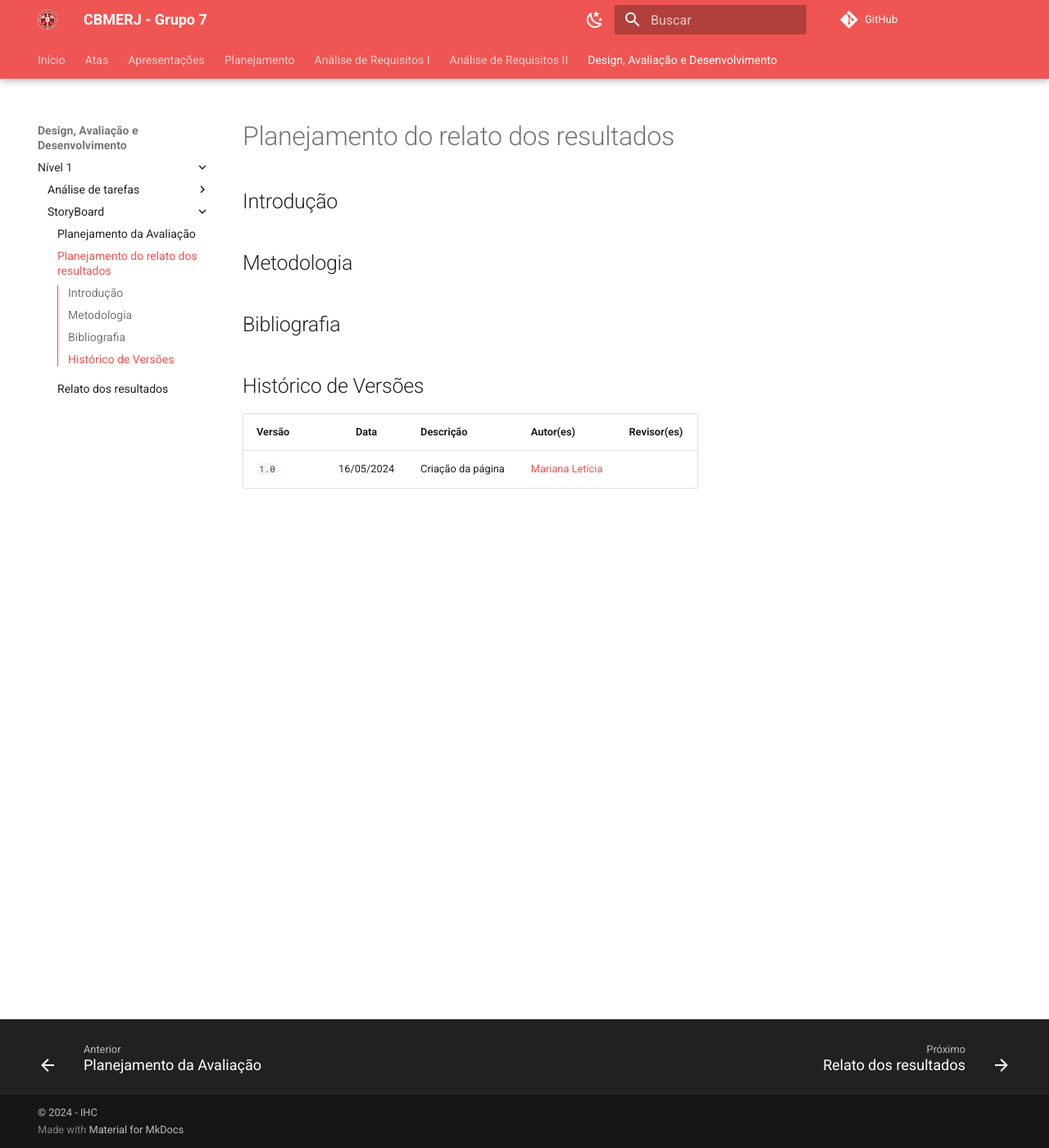
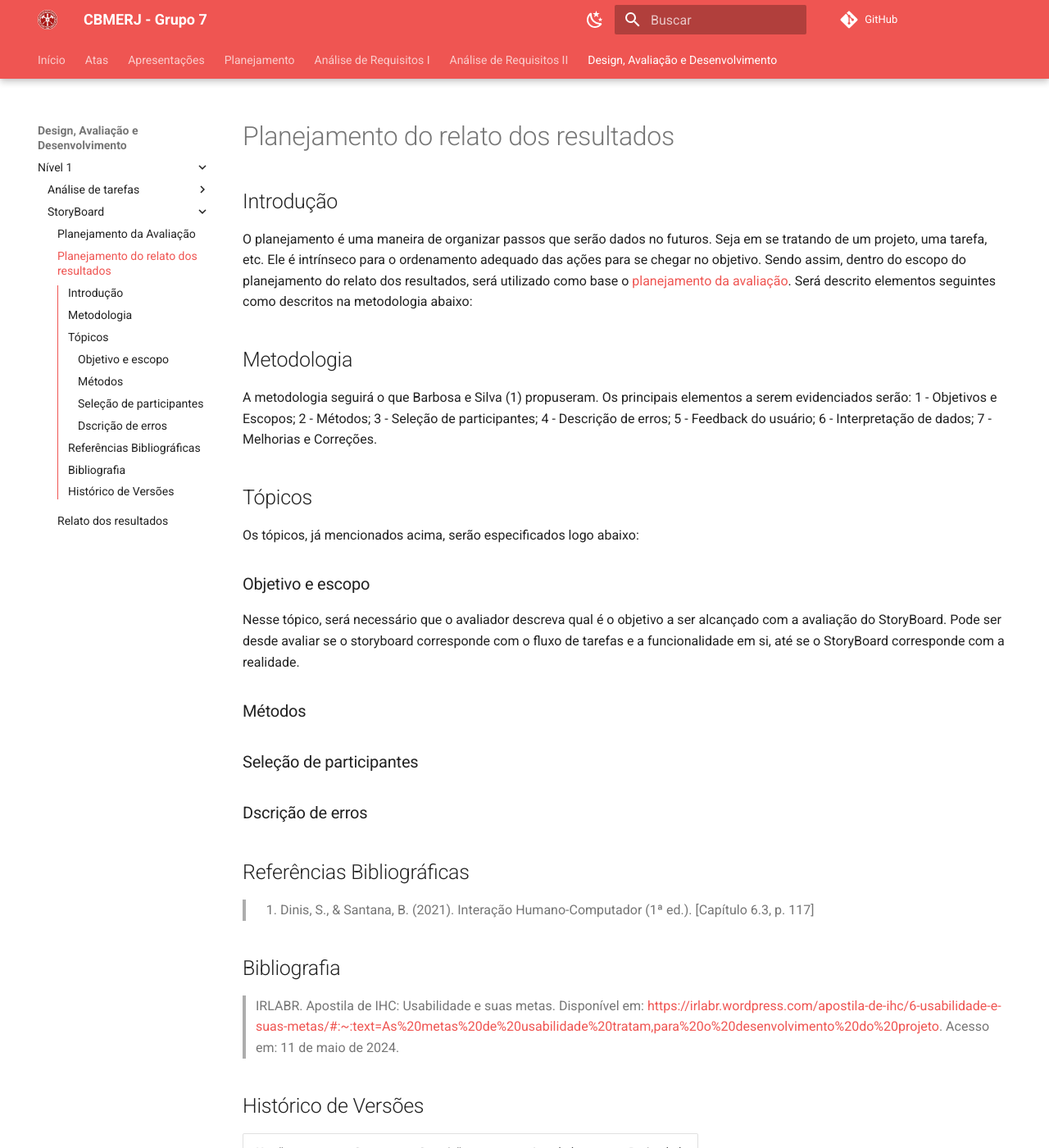
Before and after one commit to Interacao-Humano-Computador/2024.1-CBMERJ, an MkDocs documentation site: the page built from docs/design_avaliacao_desenvolvimento/nivel_1/story_board/planejamento_relato_resultados.md, in a window 1280 px wide and 1400 px high. Shown: the whole window at 82% size. Built offline with MkDocs 1.6.1 and Material for MkDocs 9.7.7, drawn with Linux system fonts in a browser that asks for light colours; comment, search, counter and statistics services are not loaded.

Commit message:
adicionando introdução e objetivo ao planejamento de relato de resultado

```diff
--- a/docs/design_avaliacao_desenvolvimento/nivel_1/story_board/planejamento_relato_resultados.md
+++ b/docs/design_avaliacao_desenvolvimento/nivel_1/story_board/planejamento_relato_resultados.md
@@ -1,13 +1,52 @@
 ## Introdução
+
+<!-- precisa conter de preferencia:
+1 - os objetivos,
+2 escopos,
+3 métodos(quais tipo de entrevistas etc.),
+4 como será selecionado os participantes,
+5 preparação para as entrevistas,
+6 os problemas encontrados(como lidar com isso),
+7 feedback do usuário,
+8 interpretação de dados colhido(como será essa interpretação) ,
+9 as possiveis melhorias e correções a serem feitas.
+
+^^ lembrando que isso é um planejamento então significa que será como nós iremos lidar com esses dados, antes de, de fato obtê-los. -->
+
+O planejamento é uma maneira de organizar passos que serão dados no futuros. Seja em se tratando de um projeto, uma tarefa, etc. Ele é intrínseco para o ordenamento adequado das ações para se chegar no objetivo. Sendo assim, dentro do escopo do planejamento do relato dos resultados, será utilizado como base o [planejamento da avaliação](../story_board/planejamento_avaliacao.md). Será descrito elementos seguintes como descritos na metodologia abaixo:
 
 ## Metodologia
 
-<!-- precisa conter de preferencia: os objetivos, escopos, métodos(quais tipo de entrevistas etc.), como será selecionado os participantes, preparação para as entrevistas, os problemas encontrados(como lidar com isso), feedback do usuário, interpretação de dados colhido(como será essa interpretação) , as possiveis melhorias e correções a serem feitas.
+A metodologia seguirá o que Barbosa e Silva (1) propuseram. Os principais elementos a serem evidenciados serão:
+1 - Objetivos e Escopos;
+2 - Métodos;
+3 - Seleção de participantes;
+4 - Descrição de erros;
+5 - Feedback do usuário;
+6 - Interpretação de dados;
+7 - Melhorias e Correções.
 
-^^ lembrando que isso é um planejamento então significa que será como nós iremos lidar com esses dados, antes de, de fato obtê-los. -->
+## Tópicos
+
+Os tópicos, já mencionados acima, serão especificados logo abaixo:
+
+### Objetivo e escopo
+
+Nesse tópico, será necessário que o avaliador descreva qual é o objetivo a ser alcançado com a avaliação do StoryBoard. Pode ser desde avaliar se o storyboard corresponde com o fluxo de tarefas e a funcionalidade em si, até se o StoryBoard corresponde com a realidade.
+
+
+### Métodos
+
+### Seleção de participantes
+
+### Dscrição de erros
+
+
+## Referências Bibliográficas
+> 1. Dinis, S., & Santana, B. (2021). Interação Humano-Computador (1ª ed.). [Capítulo 6.3, p. 117]
 
 ## Bibliografia
-
+> IRLABR. Apostila de IHC: Usabilidade e suas metas. Disponível em: <https://irlabr.wordpress.com/apostila-de-ihc/6-usabilidade-e-suas-metas/#:~:text=As%20metas%20de%20usabilidade%20tratam,para%20o%20desenvolvimento%20do%20projeto>. Acesso em: 11 de maio de 2024.
 
 ## Histórico de Versões
 
```
